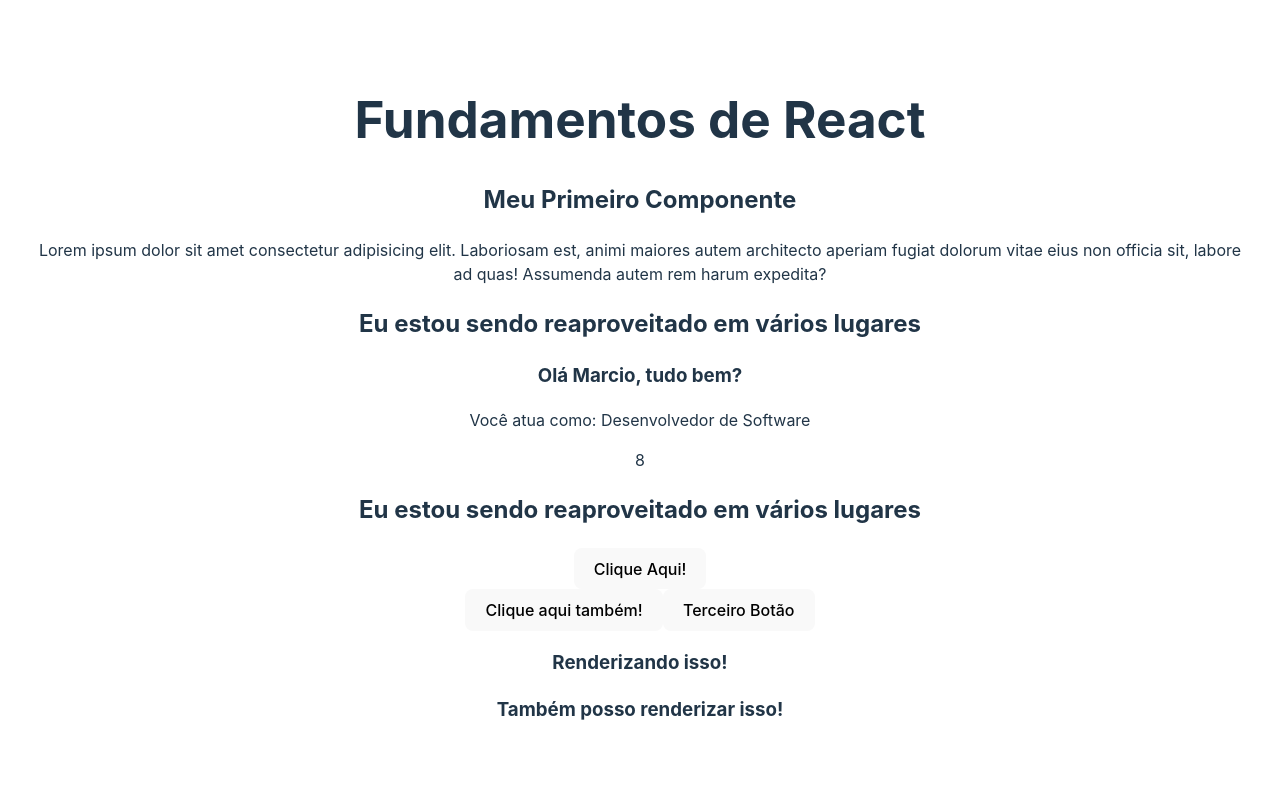
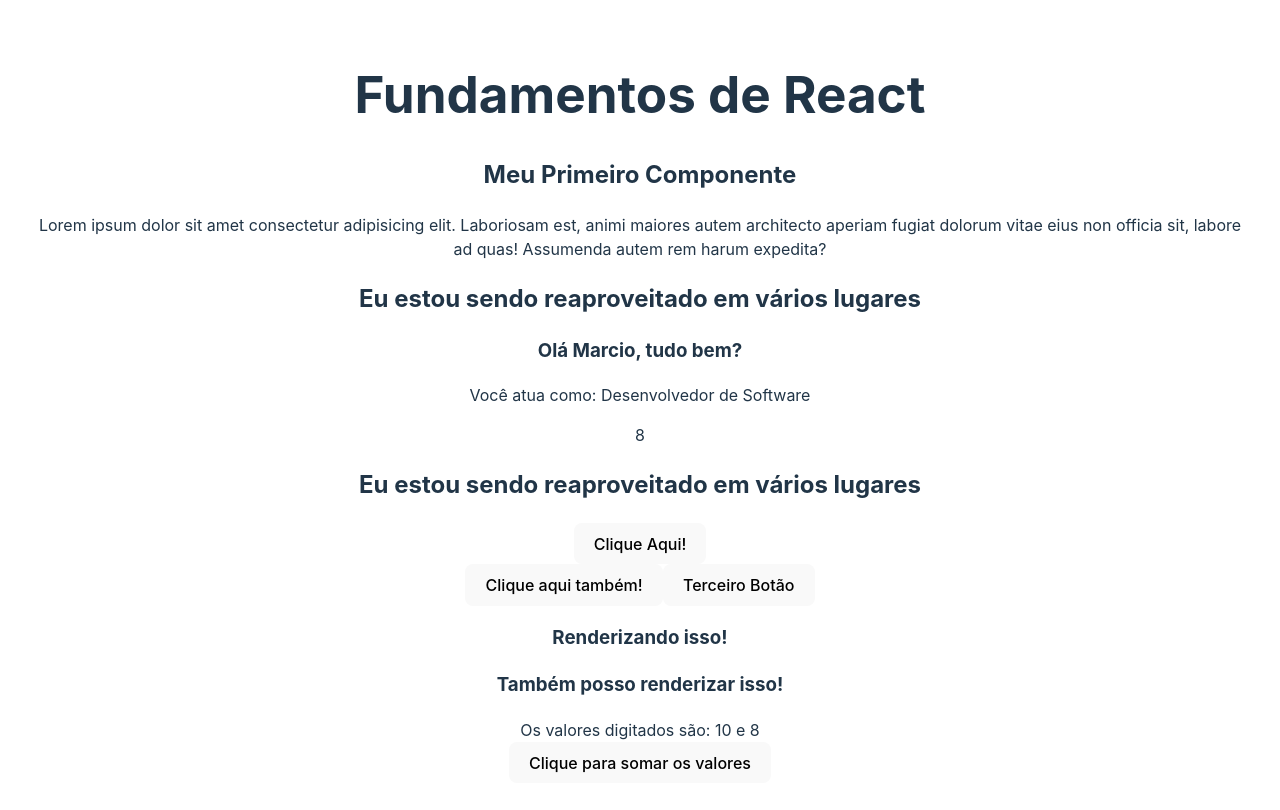
Before and after one commit to juniormps/estudos-react, a React (Vite) app in the folder 2-FUNDAMENTOS/fundamentos/: page / in a window 1280 px wide. Shown: the top 810 px of the page. Built offline with nearby package versions, Linux system fonts and the light colour scheme.

Commit message:
Desafio Challenge

```diff
--- a/2-FUNDAMENTOS/fundamentos/src/App.jsx
+++ b/2-FUNDAMENTOS/fundamentos/src/App.jsx
@@ -3,7 +3,7 @@
 import TemplateExpressions from './components/TemplateExpressions'
 import MyComponent from './components/MyComponent'
 import Events from './components/Events'
-
+import Challenge from './components/Challenge'
 
 //Styles / CSS
 import './App.css'
@@ -17,6 +17,7 @@
       <TemplateExpressions/>
       <MyComponent/>
       <Events/>
+      <Challenge/>
     </>
   )
 }
--- /dev/null
+++ b/2-FUNDAMENTOS/fundamentos/src/components/Challenge.jsx
@@ -0,0 +1,24 @@
+import React from 'react'
+
+const Challenge = () => {
+    const number1 = 10
+    const number2 = 8
+
+    const handleMyEvent = () => {
+        const sum = number1 + number2
+        return console.log(sum)
+    }
+
+  return (
+    <>
+        <div>
+            Os valores digitados são: {number1} e {number2}
+        </div>
+        <div>
+            <button onClick={handleMyEvent}>Clique para somar os valores</button>
+        </div>
+    </>
+  )
+}
+
+export default Challenge
```
